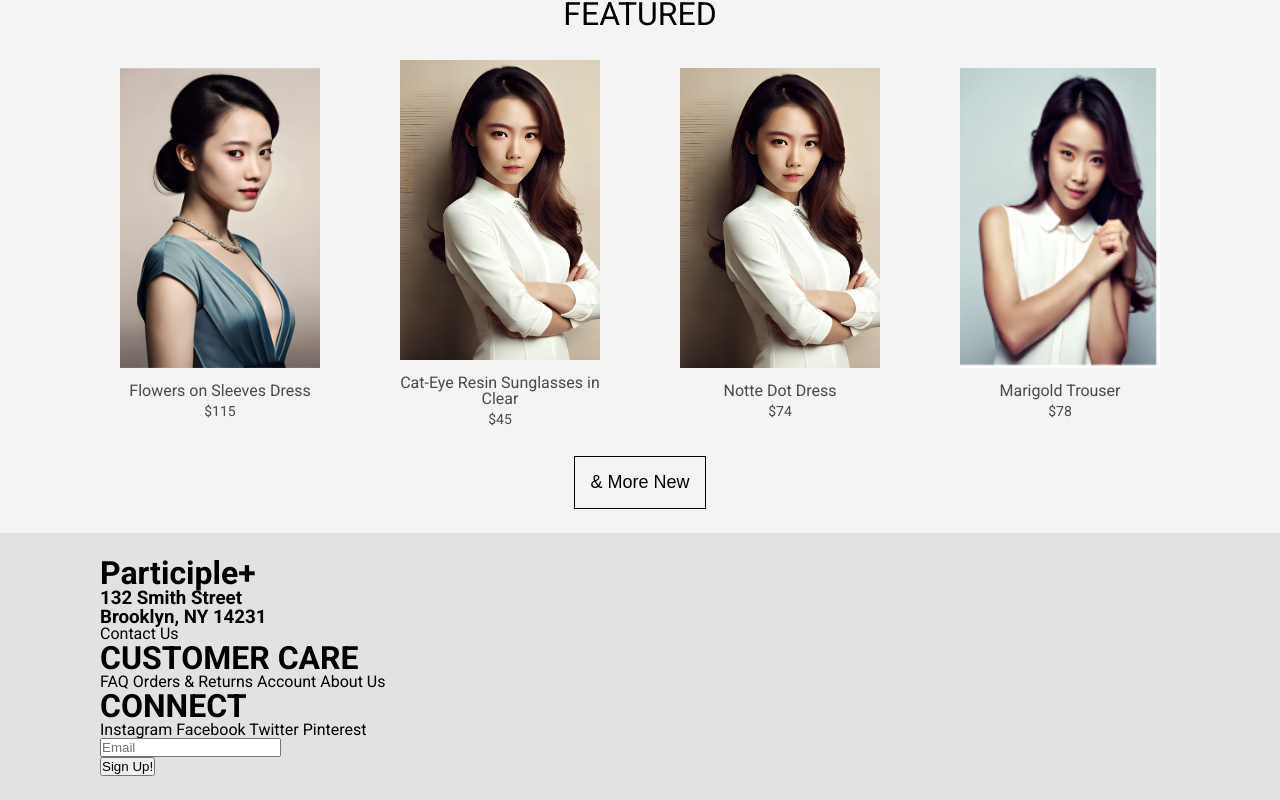
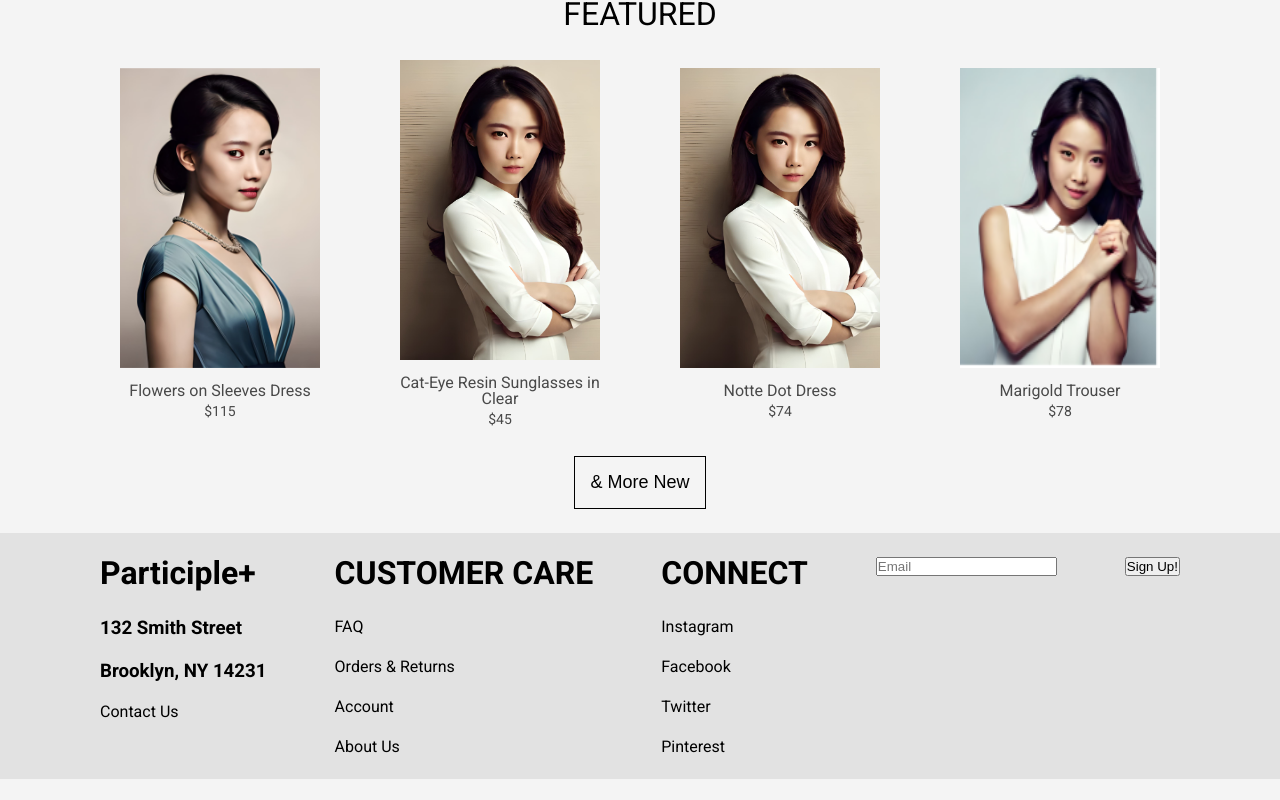
Before and after one commit to oreoluwa212/store_clothing, a React (Vite) app: page / in a window 1280 px wide. Shown: the part 1895-2695 px from the top of the page. After the commit the page ends 2674 px from the top, so only its background shows below. Built offline with nearby package versions, Linux system fonts and the light colour scheme.

Commit message:
footer in progress

```diff
--- a/src/components/Footer.jsx
+++ b/src/components/Footer.jsx
@@ -4,7 +4,6 @@ import '../App';
 const Footer = () => {
   return (
     <div className="footer-container">
-      <div className="row">
       <div className="participle">
         <h1> Participle+</h1>
         <div className="oar">
@@ -40,7 +39,6 @@ const Footer = () => {
         <button>Sign Up!</button>
       </div>
     </div>
-    </div>
   );
 };
 
--- a/src/styles/PageStyles.scss
+++ b/src/styles/PageStyles.scss
@@ -367,6 +367,24 @@
   display: flex;
   padding: 24px 100px;
   background-color: #e2e2e2;
+  justify-content: space-between;
+  gap: 30px;
+
+  .participle,
+  .customer,
+  .connect {
+    display: flex;
+    flex-direction: column;
+    gap: 30px;
+
+    .oar,
+    .care,
+    .links {
+      display: flex;
+      flex-direction: column;
+      gap: 24px;
+    }
+  }
 }
 
 // about page
```
Lines whose indentation alone changed are shown as unchanged.
